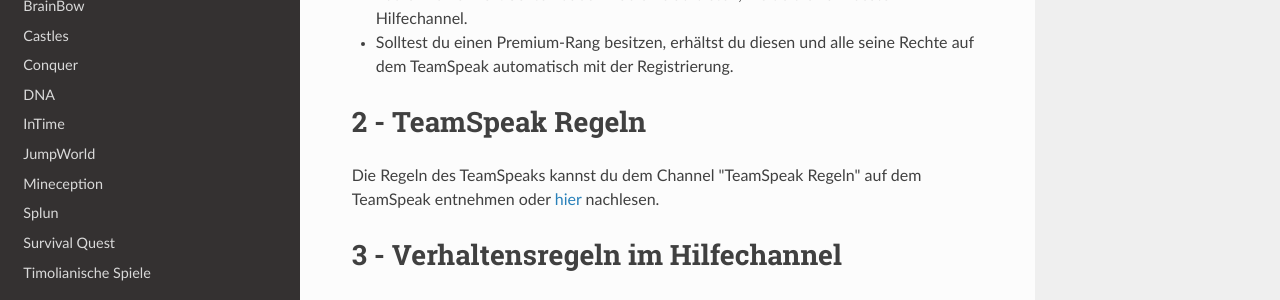
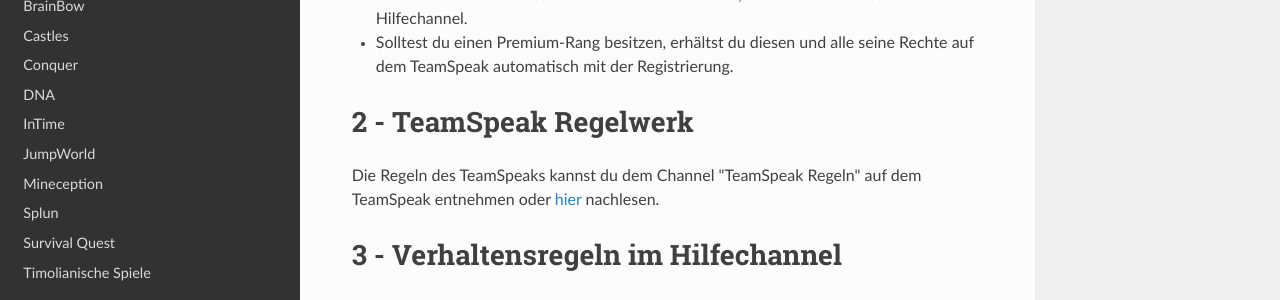
Before and after one commit to TimoliaDE/HowTo, an MkDocs documentation site: the page built from docs/teamspeak.md, in a window 1280 px wide and 900 px high. Shown: the part 394-694 px from the top of the window. Built offline with MkDocs 1.6.1, drawn with Linux system fonts in a browser that asks for light colours; nearby versions of some CDN libraries; old or Windows-style settings are respelled for this version of MkDocs.

Commit message:
Update teamspeak.md

```diff
--- a/docs/teamspeak.md
+++ b/docs/teamspeak.md
@@ -6,7 +6,7 @@ Dort gibt es nicht nur Hilfechannel zum schnellen Support, auch öffentliche Zon
 - Wenn du den TeamSpeak betrittst, schreibt dich ein Registrierungsbot an. Schreibe ihm deinen Ingame-Namen, um dich zu verifizieren und alle Bereiche des TeamSpeaks nutzen zu können. Sollten dabei Probleme auftreten, melde dich am besten im Hilfechannel.
 - Solltest du einen Premium-Rang besitzen, erhältst du diesen und alle seine Rechte auf dem TeamSpeak automatisch mit der Registrierung.
 
-# 2 - TeamSpeak Regeln
+# 2 - TeamSpeak Regelwerk
 Die Regeln des TeamSpeaks kannst du dem Channel "TeamSpeak Regeln" auf dem TeamSpeak entnehmen oder [hier](/rules/teamspeak/) nachlesen.
 
 # 3 - Verhaltensregeln im Hilfechannel
```
